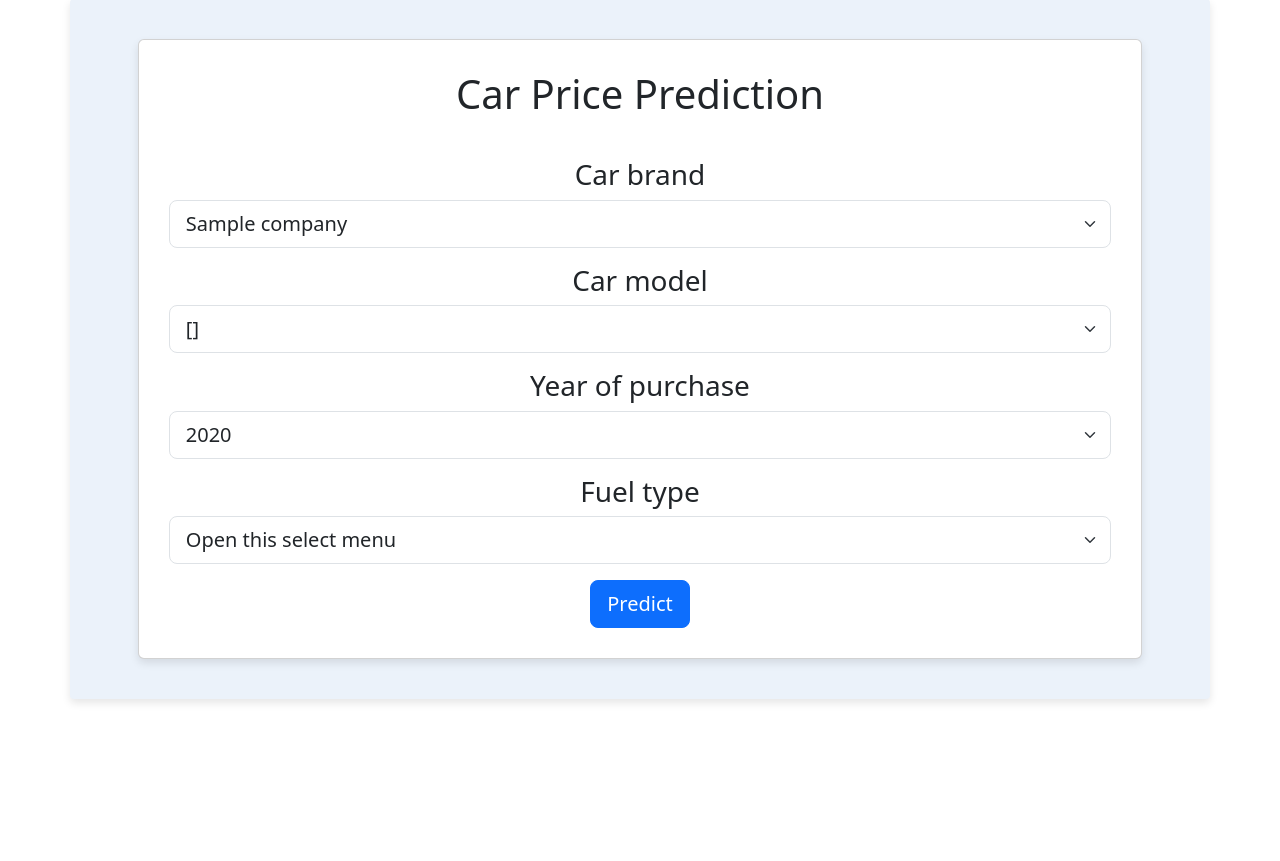
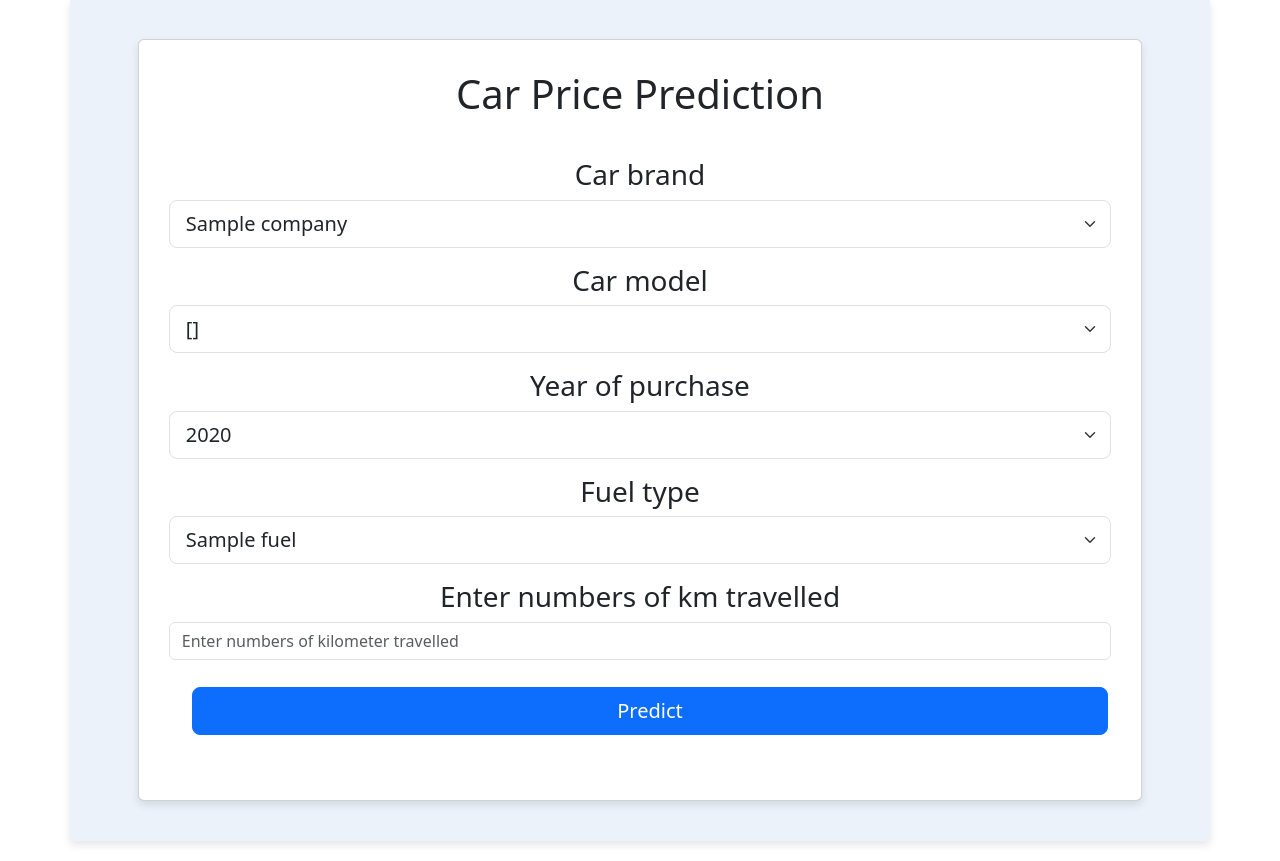
Before and after one commit to adhi1911/ML-Learnings, a Flask app: template Basic Projects/car price prediction/templates/index.html in a window 1280 px wide. Shown: the part 21-882 px from the top of the page. Before the commit the page ends 724 px from the top, so only its background shows below. Run offline with Flask 3, Linux system fonts and the light colour scheme; the template is opened without the code that fills it: most values are stand-ins (such as "Sample title", 1, 10 or a date in 2020); parts of the project's set-up code (start-up, migrations or seed data) failed here and were passed over.

Commit message:
some changes regarding post request

```diff
--- a/Basic Projects/car price prediction/application.py
+++ b/Basic Projects/car price prediction/application.py
@@ -2,7 +2,7 @@
 import pandas as pd
 from flask import request
 
-car = pd.read_csv("cleaned_car_data.csv")
+car = pd.read_csv("ML-Learnings\Basic Projects\car price prediction\cleaned_car_data.csv")
 
 
 app = Flask(__name__)
@@ -25,6 +25,18 @@
     car_models = load_car_model(company)  # replace with your function
     return render_template('car_model_options.html', car_models=car_models)
 
+@app.route('/predict', methods=['POST'])
+def predict():
+    company = request.form['car_brand']
+    car_model = request.form['car_model']
+    year = int(request.form['year'])
+    driven = int(request.form['km_driven'])
+    fuel_type = request.form['fuel_type']
+    print(company,car_model,year,driven,fuel_type)
+
+
+
+
 
 if __name__ == '__main__':
     app.run(debug= True)
--- a/Basic Projects/car price prediction/static/script.js
+++ b/Basic Projects/car price prediction/static/script.js
@@ -1,8 +1,3 @@
-
-
-
-
-
 
 
 function load_car_model(companyId, carModelId) {
@@ -21,3 +16,34 @@
         carModelSelect.innerHTML = data;
     });
 }
+
+
+function formHandeler(event) {
+    event.preventDefault();
+}
+
+function sendData() {
+    let form = document.querySelector('form');
+    form.addEventListener('submit', formHandeler);
+
+
+        let formData = new FormData(form);
+        console.log('clicked');
+        console.log(formData);
+
+        new Promise((resolve, reject) => {
+            fetch('/predict', {
+                method: 'POST',
+                body: formData,
+            })
+            .then(response => response.text())
+            .then(data => resolve(data))
+            .catch(error => reject(error));
+        })
+        .then(data => {
+            let result = document.getElementById('result');
+            result.innerHTML = `<h3>Price of the car is: ${data}<h3>`;
+        })
+        .catch(error => console.error('Error:', error));
+    ;
+}
--- a/Basic Projects/car price prediction/static/style.css
+++ b/Basic Projects/car price prediction/static/style.css
@@ -18,7 +18,7 @@
     box-shadow: 0 4px 8px rgba(0, 0, 0, 0.1);
     padding: 20px;
     margin: 20px;
-    height:90%;
+
     width:90%;
     display: flex;
     justify-content: center;
@@ -51,3 +51,23 @@
     width: 100%;
     padding: 10px;
 }
+
+.input{
+    width: 100%;
+    padding: 10px;
+    margin: 10px;
+    border-radius: 4px;
+    border: 1px solid #ccc;
+
+}
+
+.btn{
+    width: 100%;
+    padding: 10px;
+    margin: 10px;
+    border-radius: 4px;
+    border: 1px solid #ccc;
+    background: #007BFF;
+    color: #fff;
+    cursor: pointer;
+}
--- a/Basic Projects/car price prediction/templates/car_model_options.html
+++ b/Basic Projects/car price prediction/templates/car_model_options.html
@@ -1,3 +1,5 @@
 {% for model in car_models %}
 <option value="{{ model }}">{{ model }}</option>
 {% endfor %}
+<!--           </label>
+ -->
--- a/Basic Projects/car price prediction/templates/index.html
+++ b/Basic Projects/car price prediction/templates/index.html
@@ -19,13 +19,15 @@
         <div class="cardHeader">
           <h1>Car Price Prediction</h1>
         </div>
-        <form method="post" action="#">
+        <form method="post">
           <label for="select-car-brand" class="companies">
             <h3>Car brand</h3>
           </label>
           <select
             class="form-select form-select-lg mb-3"
-            aria-label="Large select example" name = "car_brands" id = "car_brands"
+            aria-label="Large select example"
+            name="car_brand"
+            id="car_brands"
             onchange="load_car_model('car_brands', 'car_models')"
           >
             {% for company in companies %}
@@ -37,19 +39,22 @@
           </label>
           <select
             class="form-select form-select-lg mb-3"
-            aria-label="Large select example" name = "car_models" id = "car_models"
+            aria-label="Large select example"
+            name="car_model"
+            id="car_models"
           >
             {% for car_model in car_models %}
             <option value="{{car_model}}">{{car_model}}</option>
             {% endfor %}
-
           </select>
           <label for="select-car-model" class="year">
             <h3>Year of purchase</h3>
           </label>
           <select
             class="form-select form-select-lg mb-3"
-            aria-label="Large select example" name = "years" id = "years"
+            aria-label="Large select example"
+            name="year"
+            id="years"
           >
             {% for year in years %}
             <option value="{{year}}">{{year}}</option>
@@ -60,18 +65,40 @@
           </label>
           <select
             class="form-select form-select-lg mb-3"
-            aria-label="Large select example" name = "fuel_type" id = "fuel_type"
+            aria-label="Large select example"
+            name="fuel_type"
+            id="fuel_types"
           >
-            <option selected>Open this select menu</option>
-            <option value="1">One</option>
+            {% for fuel in fuel_types %}
+            <option value="{{fuel}}">{{fuel}}</option>
+            {% endfor %}
           </select>
+          <label for="select-car-model" class="fuletype">
+            <h3>Enter numbers of km travelled</h3>
+          </label>
+          <input
+            type="text"
+            class="form-control"
+            placeholder="Enter numbers of kilometer travelled"
+            aria-label="Large"
+            aria-describedby="inputGroup-sizing-sm"
+            name="km_driven"
+            id="kms_driven"
+          />
+          <div class="btn">
             <button
+              id="submitbtn"
               type="button"
               class="btn btn-primary btn-lg submit-btn"
-            onclick=""
+              onclick="sendData()"
             >
               Predict
             </button>
+          </div>
+
+          <div class="result">
+            <h3> </h3>
+          </div>
         </form>
       </div>
     </div>
@@ -99,7 +126,6 @@
 
      </script> -->
 
-
     <script src="static\script.js"></script>
     <script
       src="https://cdn.jsdelivr.net/npm/bootstrap@5.3.3/dist/js/bootstrap.bundle.min.js"
```
Lines whose indentation alone changed are shown as unchanged.
